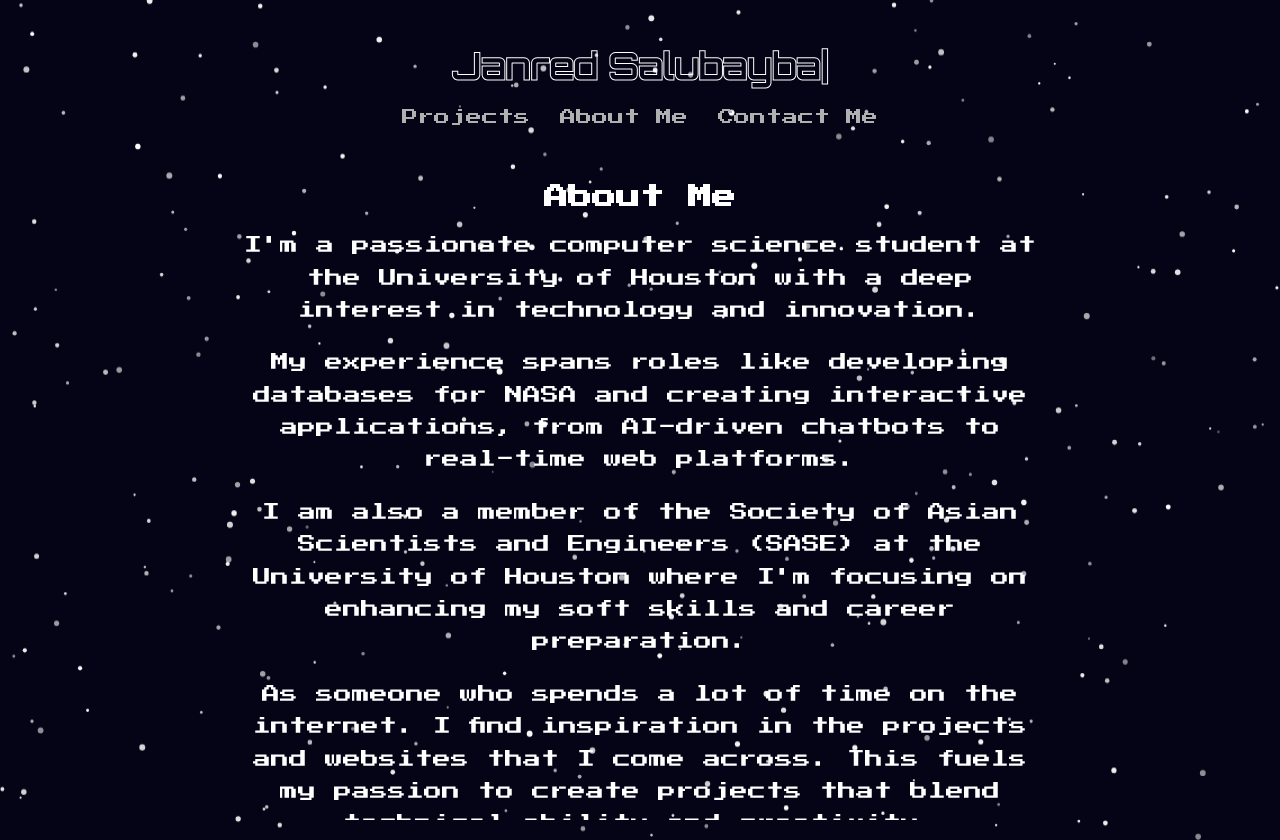
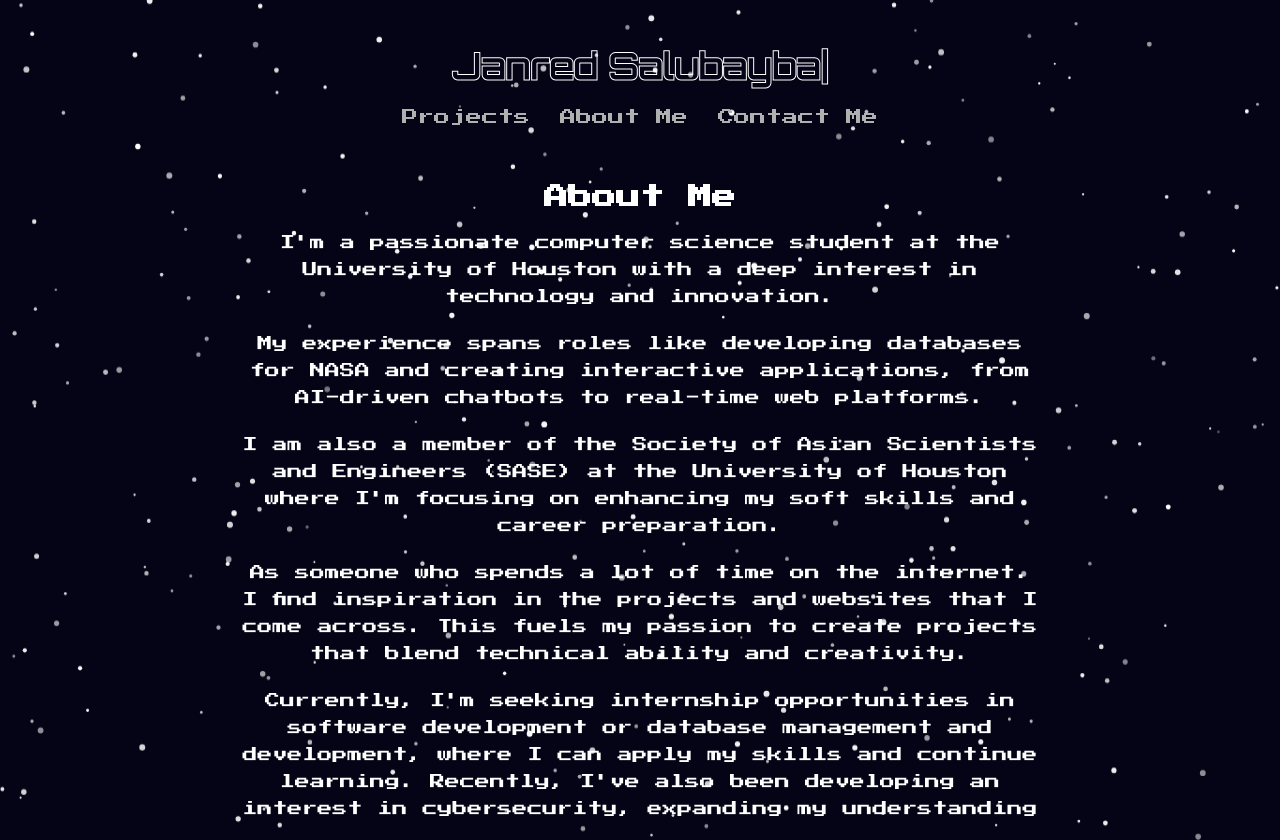
Before and after one commit to janny801/personal-website, a React (Create React App) app in the folder personal-website/: page /about in a window 1280 px wide. Built offline with nearby package versions, Linux system fonts and the light colour scheme.

Commit message:
Update App.css

```diff
--- a/personal-website/src/App.css
+++ b/personal-website/src/App.css
@@ -637,7 +637,7 @@ nav a.active {
 }
 
 .about-me-text p {
-  font-size: 18px; /* Increase the font size of the paragraph text */
+  font-size: 15px; /* Increase the font size of the paragraph text */
   line-height: 1.8; /* Increase line height for better readability */
   margin-bottom: 20px; /* Optional: for additional spacing after each paragraph */
 }
```
